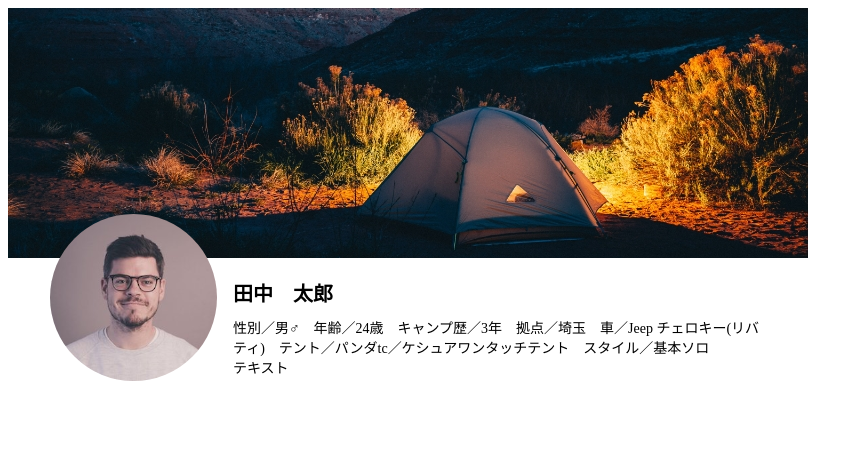
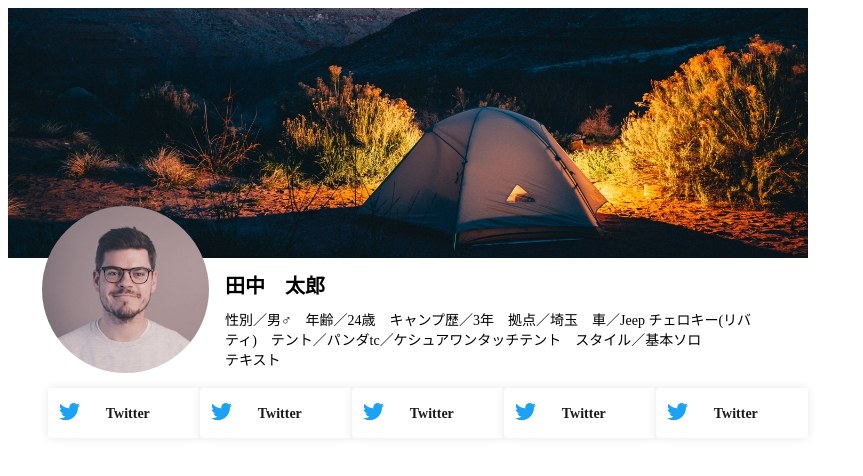
Before and after one commit to Asuka-Suzuki/camp, a plain HTML site: page index.html in a window 1280 px wide. Shown: the whole page, without its empty margins (0-863 px from the left). Drawn offline with Linux system fonts and the light colour scheme.

Commit message:
Add: SNSリンク追加

```diff
--- a/CSS/style.css
+++ b/CSS/style.css
@@ -6,7 +6,13 @@
 
 .container {
   width: 800px;
+}
+
+.header-image {
+  width: 800px;
+  height: 250px;
   position: relative;
+  z-index: 1;
 }
 
 /*===============================
@@ -19,6 +25,8 @@
   position: absolute;
   top: 206px;
   left: 42px;
+  margin-bottom: 20px;
+  z-index: 2;
 }
 
 .avatar {
@@ -44,3 +52,41 @@
 .self-introduction p {
   margin: 0;
 }
+
+.sns {
+  margin-top: 130px;
+}
+
+.sns-list {
+  display: flex;
+  list-style: none;
+  justify-content: center;
+}
+
+.sns-item {
+  width: 167px;
+  height: 50px;
+  text-align: center;
+  border-radius: 4px;
+  background: #fff;
+  box-shadow: 0px 0px 10px rgba(0, 0, 0, 0.1);
+}
+
+.sns-item a {
+  text-decoration: none;
+  display: inline-block;
+  padding: 0.8rem;
+  font-family: "Source Han Sans JP";
+  font-weight: bold;
+  font-size: 14px;
+  line-height: 26px;
+  color: #1a1a1a;
+  width: 100%;
+  height: 100%;
+}
+
+.sns-item img {
+  vertical-align: text-bottom;
+  padding-right: 25px;
+  margin-left: -65px;
+}
--- a/index.html
+++ b/index.html
@@ -23,6 +23,35 @@
         </div>
       </div>
     </div>
+    <div class="sns">
+      <ul class="sns-list">
+        <li class="sns-item">
+          <a href="#">
+            <img src="./img/Twitter_Logo_Blue.png" class="sns-icon">Twitter
+          </a>
+        </li>
+        <li class="sns-item">
+          <a href="#">
+            <img src="./img/Twitter_Logo_Blue.png" class="sns-icon">Twitter
+          </a>
+        </li>
+        <li class="sns-item">
+          <a href="#">
+            <img src="./img/Twitter_Logo_Blue.png" class="sns-icon">Twitter
+          </a>
+        </li>
+        <li class="sns-item">
+          <a href="#">
+            <img src="./img/Twitter_Logo_Blue.png" class="sns-icon">Twitter
+          </a>
+        </li>
+        <li class="sns-item">
+          <a href="#">
+            <img src="./img/Twitter_Logo_Blue.png" class="sns-icon">Twitter
+          </a>
+        </li>
+      </ul>
+    </div>
   </div>
 </body>
 </html>
```
Also changed, not shown: img/Twitter_Logo_Blue.png (added).
